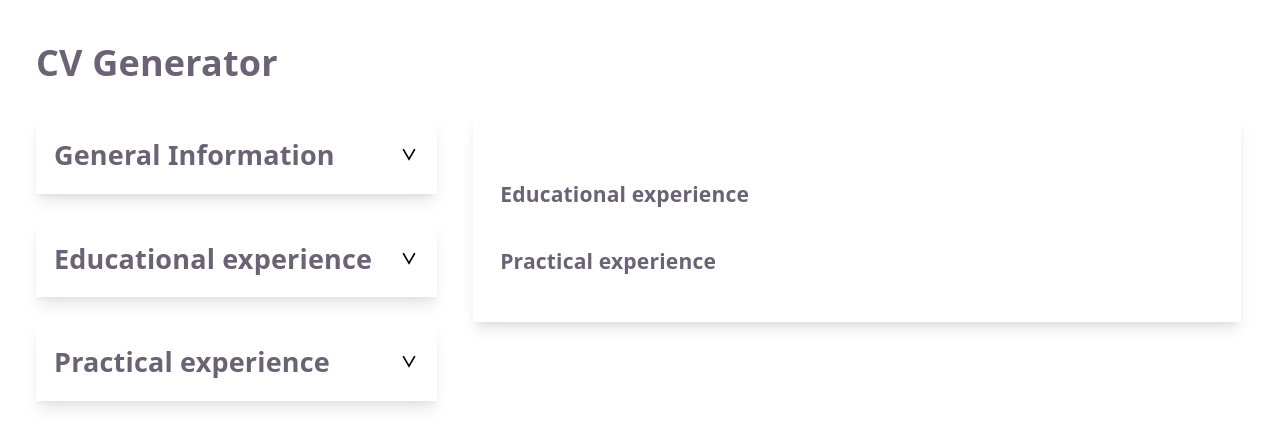
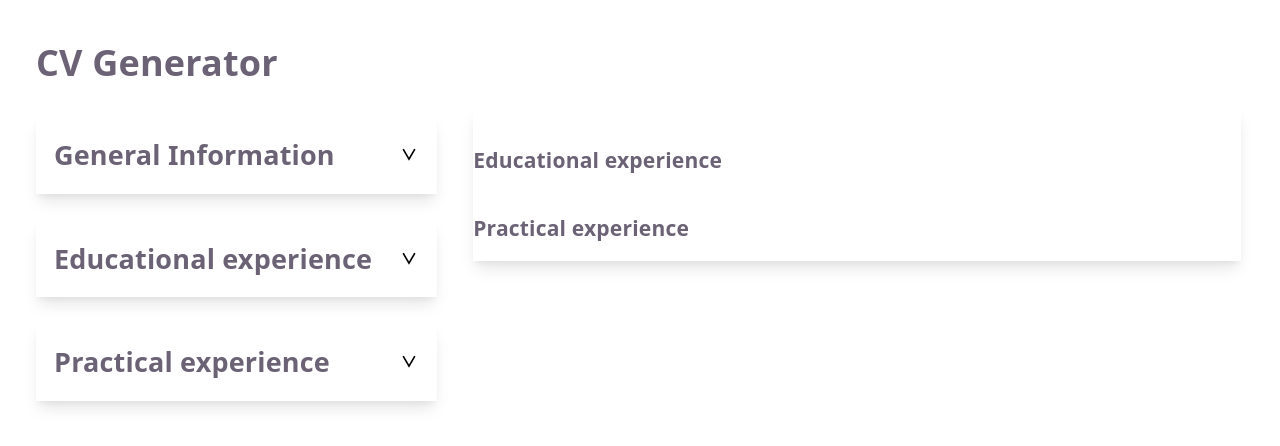
Before and after one commit to MatiasBastarrica/project-cv-application-top, a React (Vite) app: page / in a window 1280 px wide. Shown: the top 446 px of the page. Built offline with nearby package versions, Linux system fonts and the light colour scheme.

Commit message:
Position and style the "preview section"

```diff
--- a/src/App.css
+++ b/src/App.css
@@ -131,7 +131,22 @@ form > button,
   box-shadow: var(--shadow);
   /* flex-grow: 1; */
   width: 60%;
+
+  display: flex;
+  flex-direction: column;
+  gap: 1rem;
+  align-self: flex-start;
+  margin-top: 6rem;
+  /* background-color: pink; */
+}
+
+.preview-intro,
+.preview-main {
   padding: 1.5rem;
+}
+
+.preview-intro {
+  background-color: antiquewhite;
   display: flex;
   flex-direction: column;
   gap: 1rem;
@@ -152,3 +167,14 @@ form > button,
   align-items: center;
   gap: 1.5rem;
 }
+
+.preview-main {
+  display: flex;
+  flex-direction: column;
+  gap: 1rem;
+}
+
+.preview-main h3 {
+  padding: 0.4rem 1.5rem;
+  background-color: antiquewhite;
+}
```
